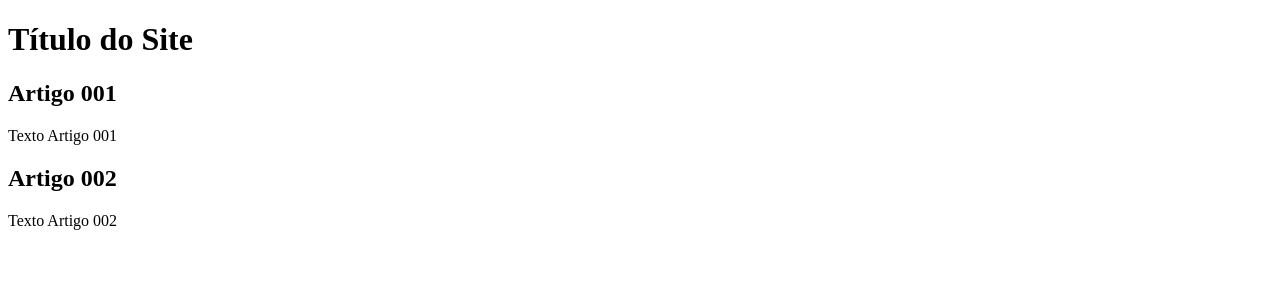
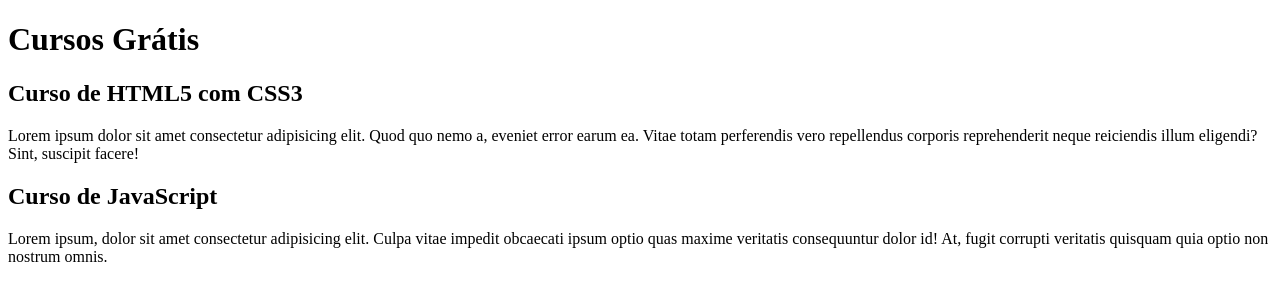
Before and after one commit to MarceloRBS/projeto-site, a plain HTML site: page index.html in a window 1280 px wide. Drawn offline with Linux system fonts and the light colour scheme.

Commit message:
comecei a escrever o conteúdo

```diff
--- a/index.html
+++ b/index.html
@@ -8,15 +8,15 @@
 <body>
     <main>
         <header>
-            <h1>Título do Site</h1>
+            <h1>Cursos Grátis</h1>
         </header>
         <article>
-            <h2>Artigo 001</h2>
-            <p>Texto Artigo 001</p>
+            <h2>Curso de HTML5 com CSS3</h2>
+            <p>Lorem ipsum dolor sit amet consectetur adipisicing elit. Quod quo nemo a, eveniet error earum ea. Vitae totam perferendis vero repellendus corporis reprehenderit neque reiciendis illum eligendi? Sint, suscipit facere!</p>
         </article>
         <article>
-            <h2>Artigo 002</h2>
-            <p>Texto Artigo 002</p>
+            <h2>Curso de JavaScript</h2>
+            <p>Lorem ipsum, dolor sit amet consectetur adipisicing elit. Culpa vitae impedit obcaecati ipsum optio quas maxime veritatis consequuntur dolor id! At, fugit corrupti veritatis quisquam quia optio non nostrum omnis.</p>
         </article>
     </main>
 </body>
```
